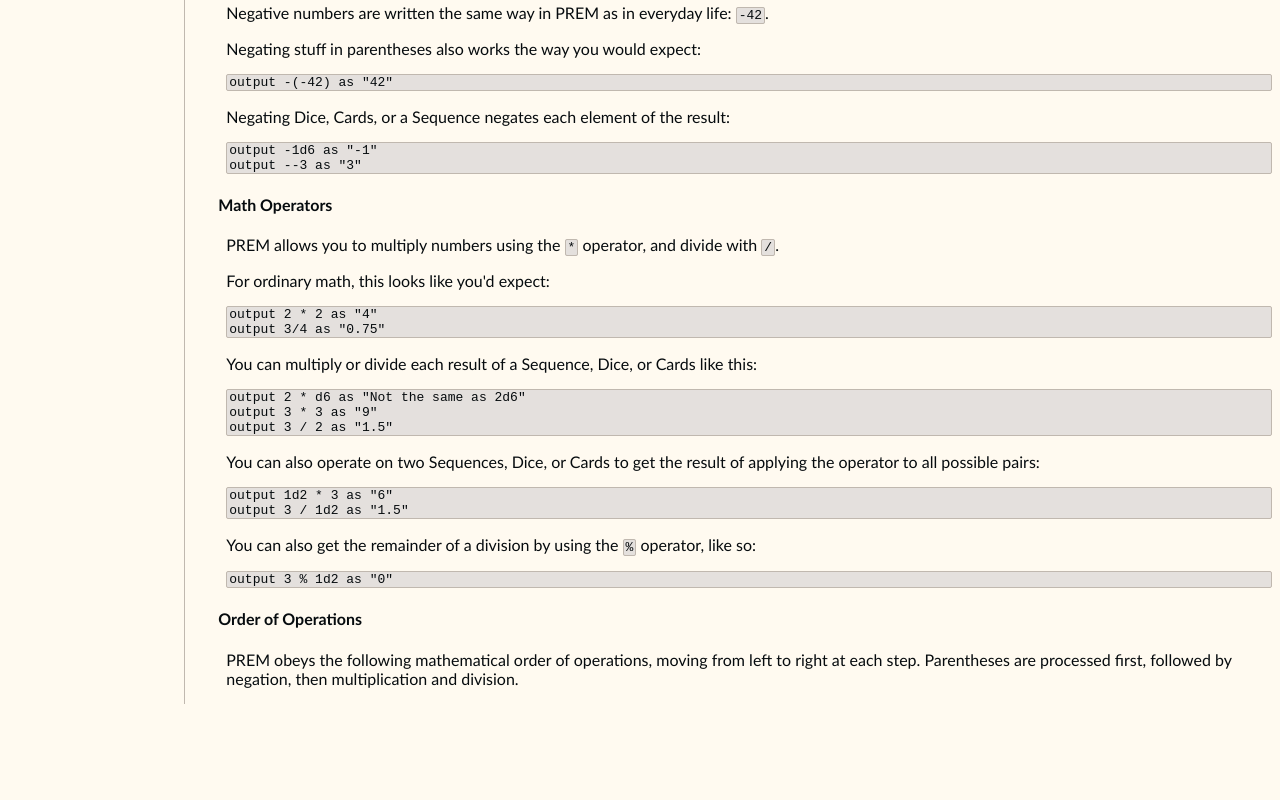
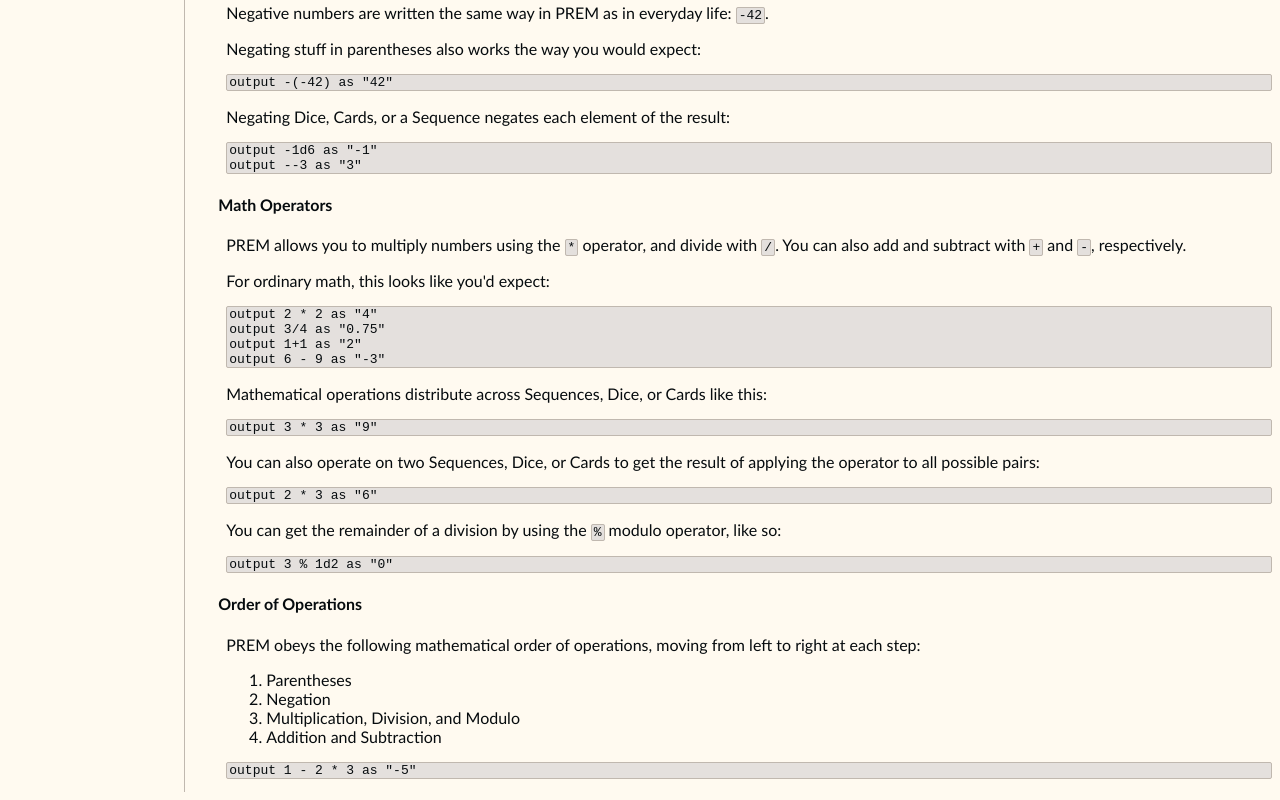
Before and after one commit to TNThomas/prem, a SvelteKit app: page /docs in a window 1280 px wide. Shown: the part 2914-3714 px from the top of the page. Before the commit the page ends 3626 px from the top, so only its background shows below. Built offline with nearby package versions, Linux system fonts and the light colour scheme.

Commit message:
Support addition and subtraction operators

```diff
--- a/src/lib/lang/evaluators/index.ts
+++ b/src/lib/lang/evaluators/index.ts
@@ -1,9 +1,9 @@
-import { evalOrder4 } from "./order4"
+import { evalOrder5 } from "./order5"
 
 export * from "./errors"
 export { evalProgram } from "./program"
 
-export const evalOrderLast = evalOrder4
+export const evalOrderLast = evalOrder5
 
 export function applyOperator(
     operator: (...operands: number[]) => number,
--- a/src/routes/docs/arithmetic.svelte
+++ b/src/routes/docs/arithmetic.svelte
@@ -16,34 +16,39 @@ output -{-1, 2, -3} as "{1, -2, 3}"</pre>
 <section>
     <p>
         PREM allows you to multiply numbers using the <code>*</code> operator,
-        and divide with <code>/</code>.
+        and divide with <code>/</code>. You can also add and subtract with <code>+</code> and <code>-</code>, respectively.
     </p>
     <p>
         For ordinary math, this looks like you'd expect:
     </p>
     <pre>output 2 * 2 as "4"
-output 3/4 as "0.75"</pre>
+output 3/4 as "0.75"
+output 1+1 as "2"
+output 6 - 9 as "-3"</pre>
 
-    <p> You can multiply or divide each result of a Sequence, Dice, or Cards like this:</p>
-    <pre>output 2 * d6 as "Not the same as 2d6"
-output 3 * {1, 2, 3} as "{3, 6, 9}"
-output {1, 2, 3} / 2 as "{0.5, 1, 1.5}"</pre>
+    <p> Mathematical operations distribute across Sequences, Dice, or Cards like this:</p>
+    <pre>output 3 * {1, 2, 3} as "{3, 6, 9}"</pre>
 
     <p>
         You can also operate on two Sequences, Dice, or Cards to get the result of applying the operator
         to all possible pairs:
     </p>
-    <pre>output 1d2 * {1, 2, 3} as "{1, 2, 3, 2, 4, 6}"
-output {1, 2, 3} / 1d2 as "{1, 2, 3, 0.5, 1, 1.5}"</pre>
+    <pre>output {1, 2} * {1, 2, 3} as "{1, 2, 3, 2, 4, 6}"</pre>
     <p>
-        You can also get the remainder of a division by using the <code>%</code> operator, like so:
+        You can get the remainder of a division by using the <code>%</code> modulo operator, like so:
     </p>
     <pre>output {1, 2, 3} % 1d2 as "{0, 1, 0, 0, 1, 0}"</pre>
 </section>
 <h4>Order of Operations</h4>
 <section>
     <p>
-        PREM obeys the following mathematical order of operations, moving from left to right at each step.
-        Parentheses are processed first, followed by negation, then multiplication and division.
+        PREM obeys the following mathematical order of operations, moving from left to right at each step:
     </p>
+    <ol>
+        <li>Parentheses</li>
+        <li>Negation</li>
+        <li>Multiplication, Division, and Modulo</li>
+        <li>Addition and Subtraction</li>
+    </ol>
+    <pre>output 1 - 2 * 3 as "-5"</pre>
 </section>
```
Also changed, not shown: src/lib/lang/evaluators/order5/index.ts (added, +33 -0 lines), 2 other files (tests, documents, lock files or other folders).
